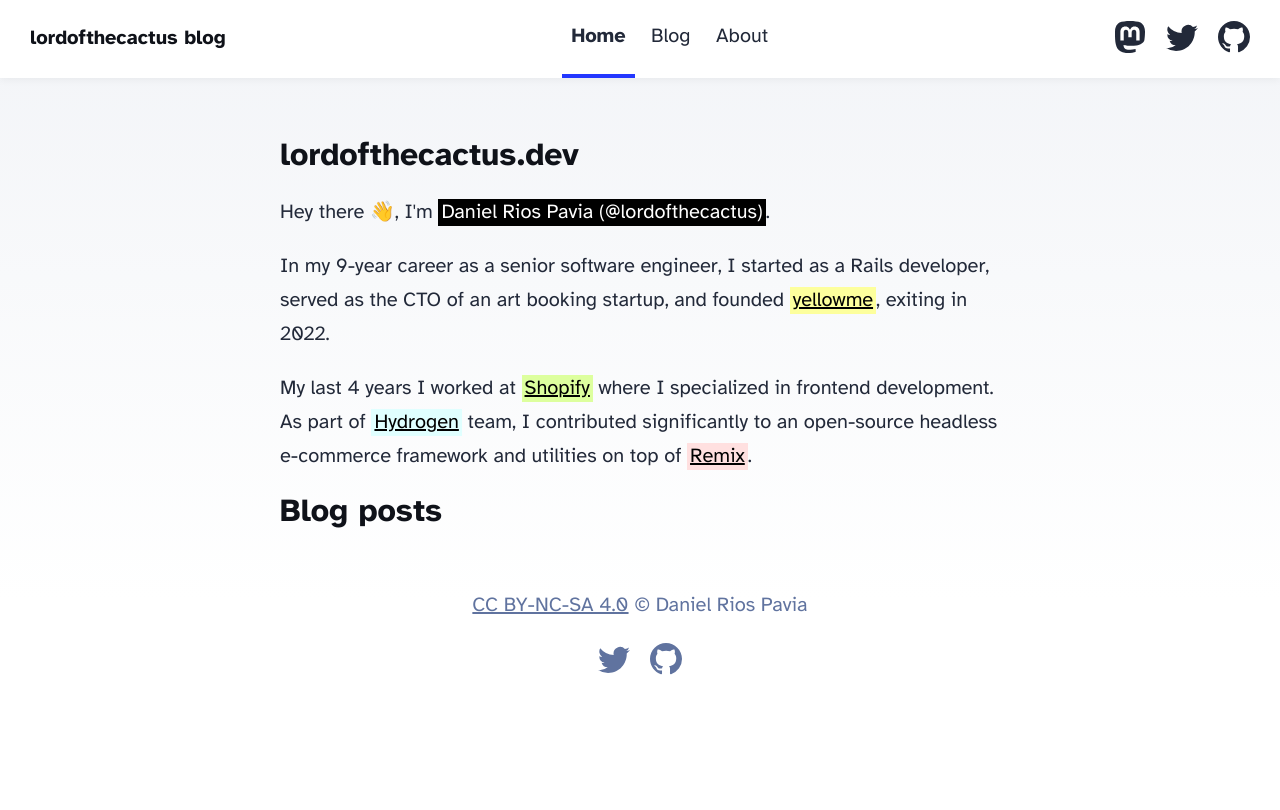
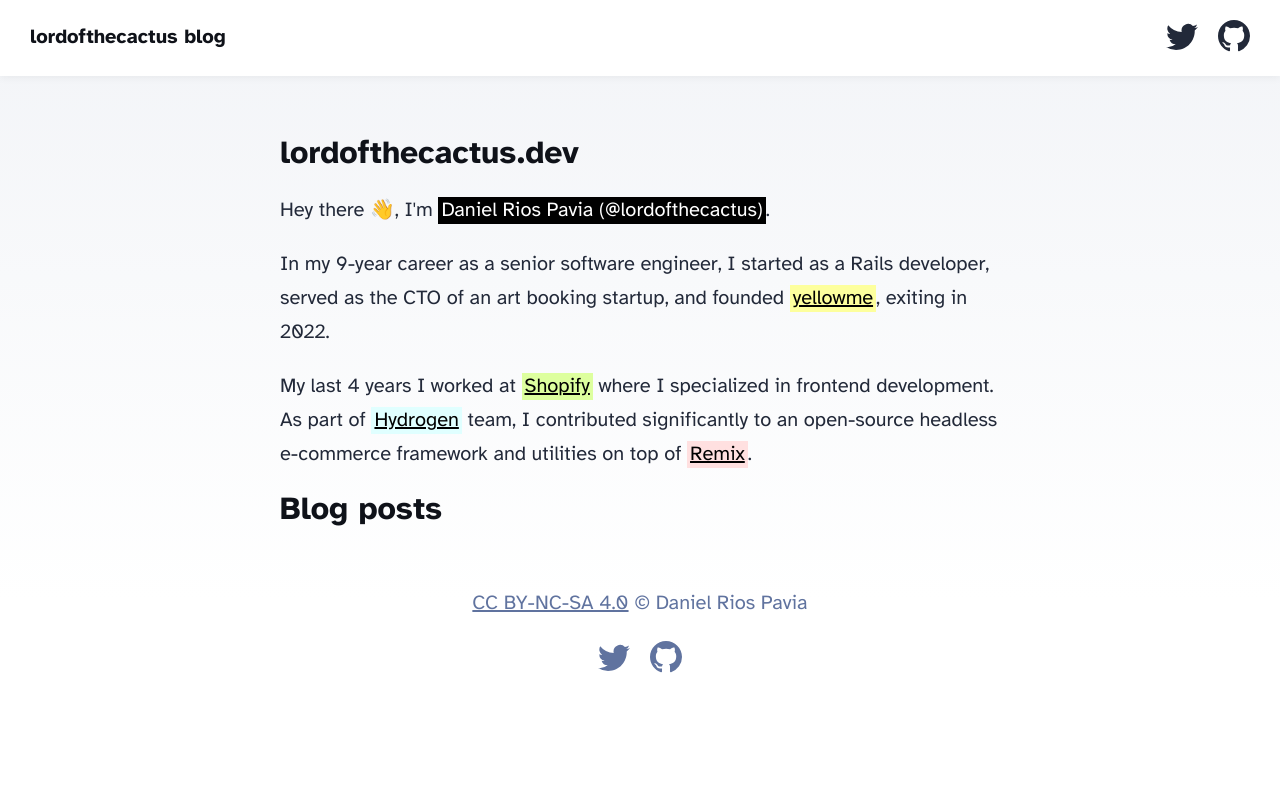
Before and after one commit to lordofthecactus/lordofthecactus.dev, an Astro site: page / in a window 1280 px wide. Built offline with nearby package versions, Linux system fonts and the light colour scheme; Astro itself is replaced by a stand-in of ours.

Commit message:
update header

```diff
--- a/src/components/Header.astro
+++ b/src/components/Header.astro
@@ -1,28 +1,14 @@
 ---
-import HeaderLink from './HeaderLink.astro';
-import { SITE_TITLE } from '../consts';
+import HeaderLink from "./HeaderLink.astro";
+import { SITE_TITLE } from "../consts";
 ---
 
 <header>
   <nav>
     <h2><a href="/">{SITE_TITLE}</a></h2>
-		<div class="internal-links">
-			<HeaderLink href="/">Home</HeaderLink>
-			<HeaderLink href="/blog">Blog</HeaderLink>
-			<HeaderLink href="/about">About</HeaderLink>
-		</div>
     <div class="social-links">
-			<a href="https://m.webtoo.ls/@astro" target="_blank">
-				<span class="sr-only">Follow Astro on Mastodon</span>
-				<svg viewBox="0 0 16 16" aria-hidden="true" width="32" height="32"
-					><path
-						fill="currentColor"
-						d="M11.19 12.195c2.016-.24 3.77-1.475 3.99-2.603.348-1.778.32-4.339.32-4.339 0-3.47-2.286-4.488-2.286-4.488C12.062.238 10.083.017 8.027 0h-.05C5.92.017 3.942.238 2.79.765c0 0-2.285 1.017-2.285 4.488l-.002.662c-.004.64-.007 1.35.011 2.091.083 3.394.626 6.74 3.78 7.57 1.454.383 2.703.463 3.709.408 1.823-.1 2.847-.647 2.847-.647l-.06-1.317s-1.303.41-2.767.36c-1.45-.05-2.98-.156-3.215-1.928a3.614 3.614 0 0 1-.033-.496s1.424.346 3.228.428c1.103.05 2.137-.064 3.188-.189zm1.613-2.47H11.13v-4.08c0-.859-.364-1.295-1.091-1.295-.804 0-1.207.517-1.207 1.541v2.233H7.168V5.89c0-1.024-.403-1.541-1.207-1.541-.727 0-1.091.436-1.091 1.296v4.079H3.197V5.522c0-.859.22-1.541.66-2.046.456-.505 1.052-.764 1.793-.764.856 0 1.504.328 1.933.983L8 4.39l.417-.695c.429-.655 1.077-.983 1.934-.983.74 0 1.336.259 1.791.764.442.505.661 1.187.661 2.046v4.203z"
-					></path></svg
-				>
-			</a>
-			<a href="https://twitter.com/astrodotbuild" target="_blank">
-				<span class="sr-only">Follow Astro on Twitter</span>
+      <a href="https://twitter.com/lordofthecactus" target="_blank">
+        <span class="sr-only">Follow lordofthecactus on Twitter</span>
         <svg viewBox="0 0 16 16" aria-hidden="true" width="32" height="32"
           ><path
             fill="currentColor"
@@ -31,7 +17,7 @@
         >
       </a>
       <a href="https://github.com/withastro/astro" target="_blank">
-				<span class="sr-only">Go to Astro's GitHub repo</span>
+        <span class="sr-only">Go to lordofthecactus's GitHub repo</span>
         <svg viewBox="0 0 16 16" aria-hidden="true" width="32" height="32"
           ><path
             fill="currentColor"
```
Lines whose indentation alone changed are shown as unchanged.
